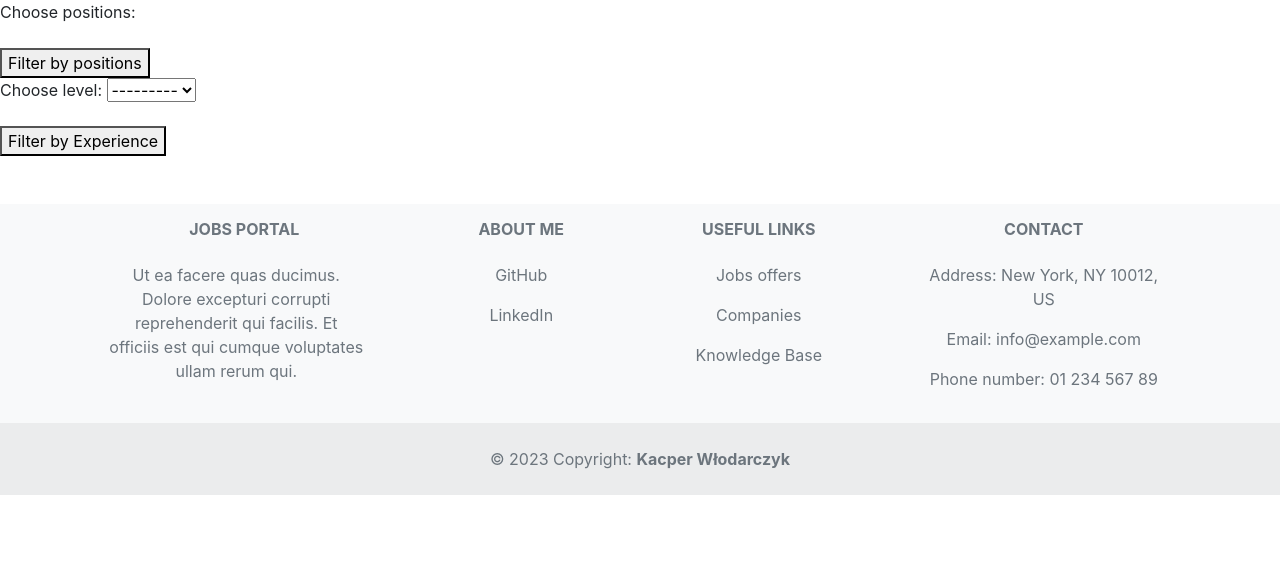
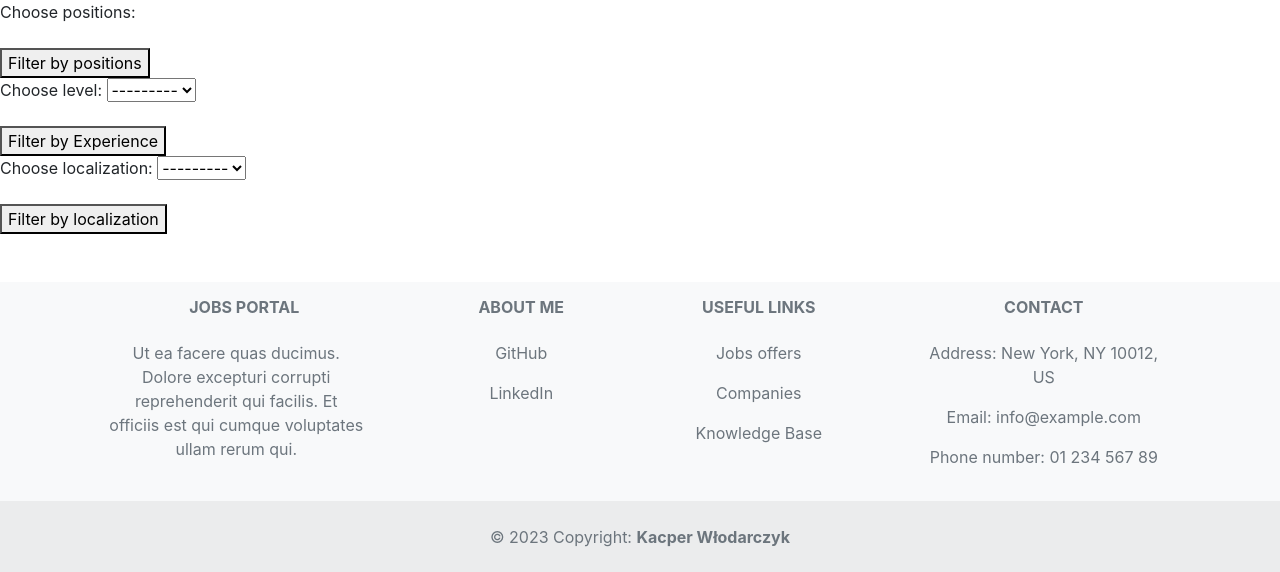
Before and after one commit to DEENUU1/Jobs-portal, a Django app: page / in a window 1280 px wide. Shown: the part 61-633 px from the top of the page. Run offline with Django 4.2, Linux system fonts and the light colour scheme; data that the repository does not hold is empty; some libraries are stand-ins or nearby versions.

Commit message:
Feature | Localization filter Localization form filter allows to filter job offers by localization (city)

```diff
--- a/base/offers/forms.py
+++ b/base/offers/forms.py
@@ -2,6 +2,8 @@ from django import forms
 from .models import (
     Position,
     Level,
+    Localization,
+
 
 )
 from django.forms import ModelMultipleChoiceField
@@ -23,3 +25,12 @@ class LevelFilterForm(forms.Form):
         required=False,
         label="Choose level"
     )
+
+
+class LocalizationFilterForm(forms.Form):
+    localization = forms.ModelChoiceField(
+        queryset=Localization.objects.all(),
+        widget=forms.Select(),
+        required=False,
+        label="Choose localization"
+    )
--- a/base/offers/templates/home_page.html
+++ b/base/offers/templates/home_page.html
@@ -12,6 +12,11 @@
 <form method="get" action=".">
     {{level_form.as_p}}
     <button type="submit">Filter by Experience</button>
+</form>
+
+<form method="get" action=".">
+    {{localization_form.as_p}}
+    <button type="submit">Filter by localization</button>
 </form>
 
 <div class="container">
--- a/base/offers/views.py
+++ b/base/offers/views.py
@@ -2,7 +2,7 @@ from django.views.generic import ListView
 from .models import Offer
 from typing import Any , Dict
 from django.db.models import QuerySet
-from .forms import ChoosePositionsForm, LevelFilterForm
+from .forms import ChoosePositionsForm, LevelFilterForm, LocalizationFilterForm
 from accounts.models import CustomUser
 
 
@@ -21,6 +21,10 @@ class HomePageView(ListView):
         if level:
             queryset = queryset.filter(level=level)
 
+        localization = self.request.GET.get('localization')
+        if localization:
+            queryset = queryset.filter(localization=localization)
+
         return queryset
 
     def get_context_data(self, **kwargs: Any) -> Dict[str, Any]:
@@ -28,6 +32,7 @@ class HomePageView(ListView):
 
         context['positions_form'] = ChoosePositionsForm(self.request.GET)
         context['level_form'] = LevelFilterForm(self.request.GET)
+        context['localization_form'] = LocalizationFilterForm(self.request.GET)
 
         return context
 
```
